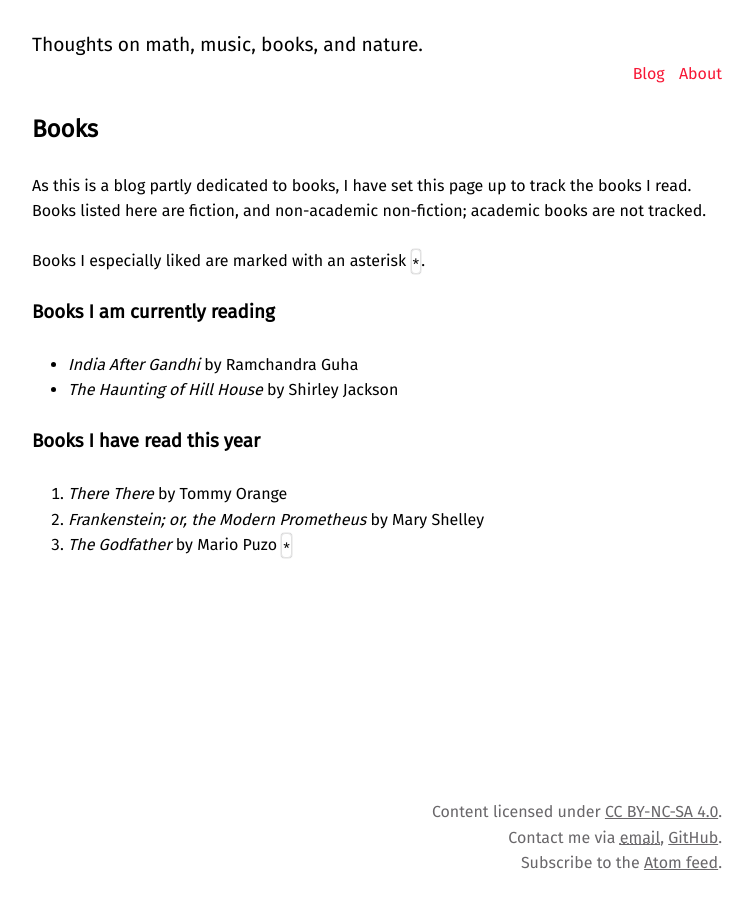
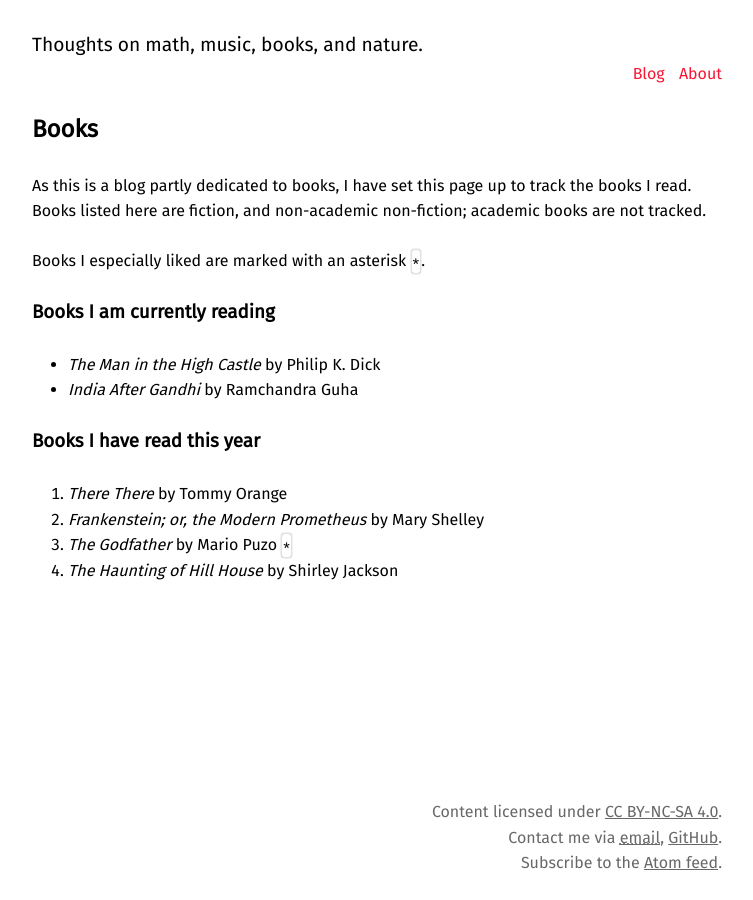
Before and after one commit to LeonardoGoller/LeonardoGoller.github.io, a Jekyll site: the page built from books.markdown, in a window 1280 px wide. Shown: the whole page, without its empty margins (263-1016 px from the left). Built offline with Jekyll 4.4.1, drawn with Linux system fonts in a browser that asks for light colours; comment, search, counter and statistics services are not loaded.

Commit message:
book list update

```diff
--- a/_config.yml
+++ b/_config.yml
@@ -24,11 +24,11 @@ github_username:  11DE784A
 
 # Books I am currently reading
 currentbooks:
+  - title: The Man in the High Castle
+    author: Philip K. Dick
+
   - title: India After Gandhi
     author: Ramchandra Guha
-
-  - title: The Haunting of Hill House
-    author: Shirley Jackson
 
 
 # Build settings
--- a/books.markdown
+++ b/books.markdown
@@ -24,3 +24,4 @@ Books I especially liked are marked with an asterisk  `*`.
 1. _There There_ by Tommy Orange
 2. _Frankenstein; or, the Modern Prometheus_ by Mary Shelley
 3. _The Godfather_ by Mario Puzo `*`
+4. _The Haunting of Hill House_ by Shirley Jackson
```
